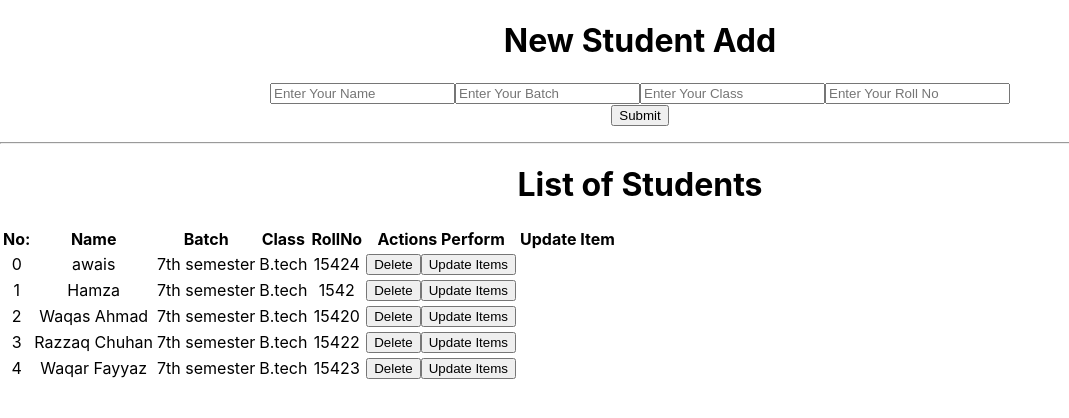
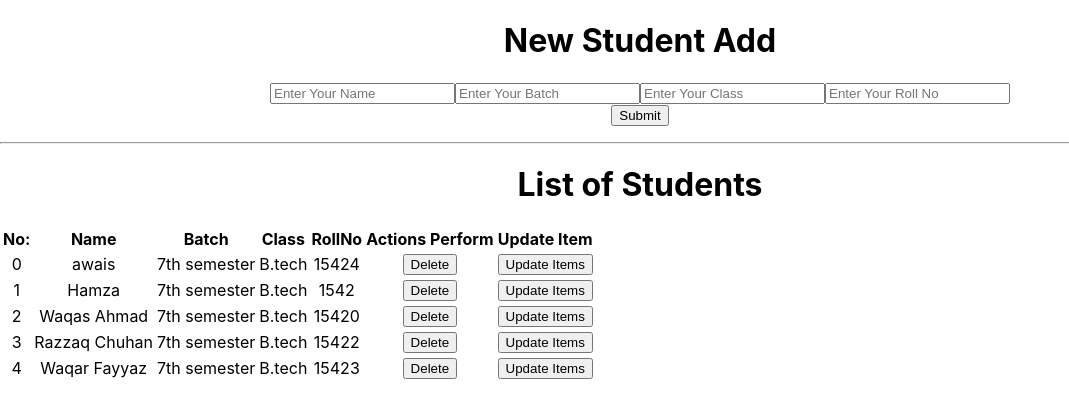
Before and after one commit to awais882s/react-redux, a React (Create React App) app: page / in a window 1280 px wide. Shown: the top 418 px of the page, without its empty margins (0-1069 px from the left). Built offline with nearby package versions, Linux system fonts and the light colour scheme; the HTML template or start-up script is replaced by a standard one.

Commit message:
buttons update place

```diff
--- a/src/components/studentList.jsx
+++ b/src/components/studentList.jsx
@@ -13,6 +13,8 @@ export default function StudentList({ student, index, deleteHandler, updateHandl
                     <button className="btn btn-dark" onClick={() => deleteHandler(index)}>
                         Delete
                     </button>
+                </td >
+                <td>
                     <button className="btn btn-primary" onClick={() => updateHandler(student, index)}>
                         Update Items
                     </button>
```
